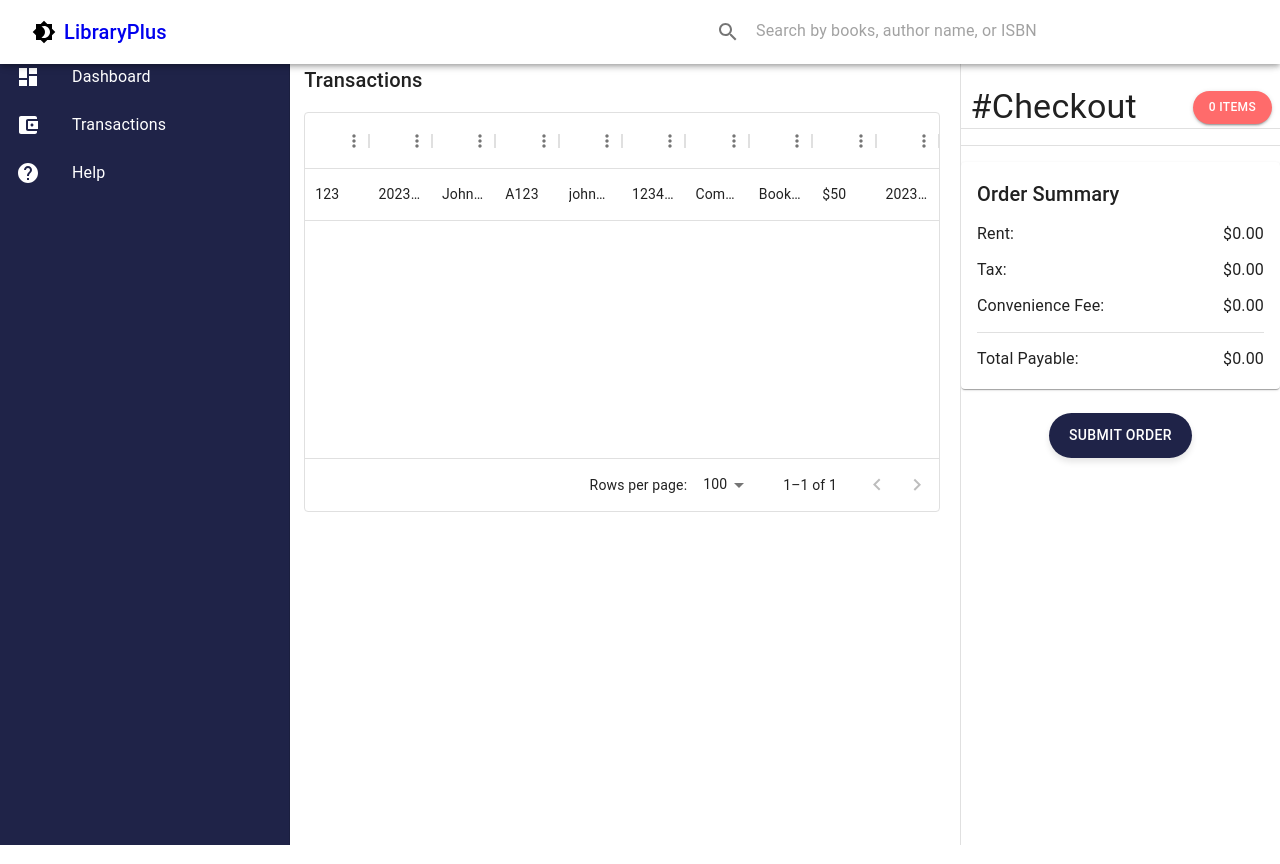
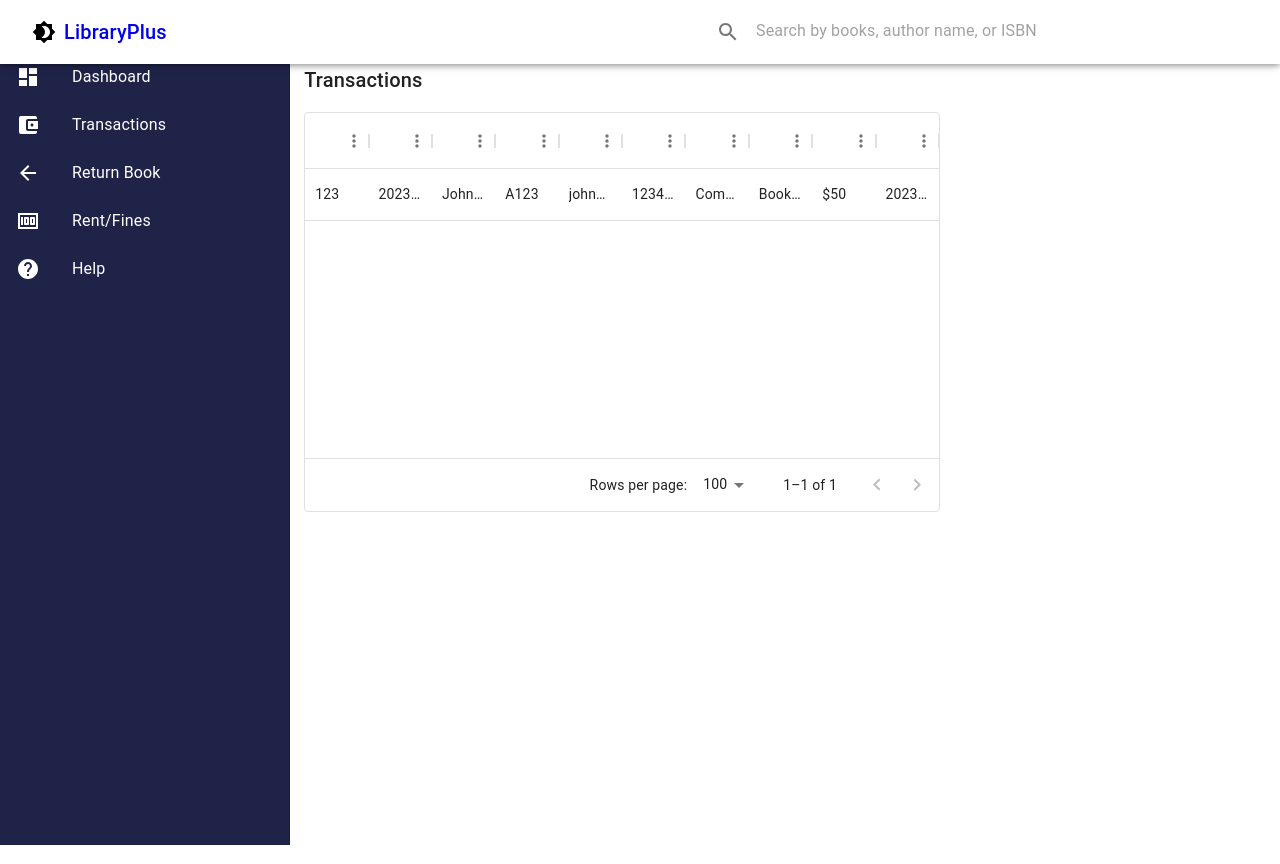
Before and after one commit to aryan-139/Libraryplus, a React (Create React App) app in the folder client/: page /transactions in a window 1280 px wide. Built offline with nearby package versions, Linux system fonts and the light colour scheme.

Commit message:
post submit working

```diff
--- a/client/package.json
+++ b/client/package.json
@@ -12,6 +12,7 @@
     "@testing-library/jest-dom": "^5.17.0",
     "@testing-library/react": "^13.4.0",
     "@testing-library/user-event": "^13.5.0",
+    "axios": "^1.4.0",
     "react": "^18.2.0",
     "react-dom": "^18.2.0",
     "react-redux": "^8.1.2",
--- a/client/src/App.js
+++ b/client/src/App.js
@@ -10,6 +10,7 @@ import { CartProvider } from './states/CardContext';
 import Transactions from './pages/Transactions';
 import { CssBaseline, ThemeProvider } from '@mui/material';
 import { lightTheme, darkTheme } from './theme/Theme'; // Import lightTheme and darkTheme
+import TransactionComplete from './pages/TransactionComplete';
 
 const App = ({ view }) => {
   let content;
@@ -37,6 +38,9 @@ const App = ({ view }) => {
     case 'help':
       content = <Checkout />;
       break;
+    case 'paid':
+      content=<TransactionComplete/>
+      break;
     default:
       content = <Dashboard />;
   }
@@ -49,7 +53,8 @@ const App = ({ view }) => {
           <Navbar setSearchQuery={setSearchQuery} toggleTheme={toggleTheme} currentTheme={currentTheme} />
           <CustomDrawer />
           {content}
-          <CheckoutPanel />
+          {/**can change when to show checkout panel and when to not show it */}
+          {(view === 'checkout' || view === 'dashboard') && <CheckoutPanel view={view} />}
         </ThemeProvider>
       </CartProvider>
     </div>
--- a/client/src/components/CheckoutPanel.js
+++ b/client/src/components/CheckoutPanel.js
@@ -19,7 +19,7 @@ const RightAlignedDrawer = styled(Drawer)(({ theme }) => ({
   },
 }));
 
-const CheckoutPanel = () => {
+const CheckoutPanel = ({view}) => {
   const { selectedBooks, removeFromCart } = useCart();
   const [message, setMessage]=useState('');
   const navigate=useNavigate();
@@ -96,7 +96,7 @@ const CheckoutPanel = () => {
       <OrderSummary />
       <br />
 
-      <Button onClick={handleSubmitOrder} variant="contained" sx={{backgroundColor: '#1F2348',color: 'white',borderRadius: '30px',marginLeft: 'auto',marginRight: 'auto', padding: '10px 20px', boxShadow: '0px 4px 6px rgba(0, 0, 0, 0.1)', transition: 'background-color 0.3s','&:hover': {  backgroundColor: '#28358C',},
+      <Button onClick={handleSubmitOrder} variant="contained" sx={{display: view !== 'checkout' ? 'block' : 'none', backgroundColor: '#1F2348',color: 'white',borderRadius: '30px',marginLeft: 'auto',marginRight: 'auto', padding: '10px 20px', boxShadow: '0px 4px 6px rgba(0, 0, 0, 0.1)', transition: 'background-color 0.3s','&:hover': {  backgroundColor: '#28358C',},
         }}
       >
       Submit Order
--- a/client/src/components/Drawer.js
+++ b/client/src/components/Drawer.js
@@ -9,6 +9,8 @@ import { ListItem, ListItemButton, ListItemIcon, ListItemText } from '@mui/mater
 import DashboardIcon from '@mui/icons-material/Dashboard';
 import TransactionsIcon from '@mui/icons-material/AccountBalanceWallet';
 import HelpIcon from '@mui/icons-material/Help';
+import ReturnBookIcon from '@mui/icons-material/ArrowBack';
+import RentFinesIcon from '@mui/icons-material/Money';
 
 const drawerWidth = 290;
 
@@ -40,30 +42,52 @@ const CustomDrawer = () => {
         open
       >
         <List sx={{ color: 'white' }}>
+          {/**Dashboard ListItems */}
           <ListItem disablePadding>
             <ListItemButton component={Link} to="/" sx={{ '&:hover': { backgroundColor: '#28358C' } }}>
-              <ListItemIcon sx={{color:"white"}}>
+              <ListItemIcon sx={{ color: 'white' }}>
                 <DashboardIcon sx={{ color: 'inherit' }} />
               </ListItemIcon>
               <ListItemText primary="Dashboard" sx={{ color: 'inherit' }} />
             </ListItemButton>
           </ListItem>
+          {/**Transactions ListItems */}
           <ListItem disablePadding>
             <ListItemButton component={Link} to="/transactions" sx={{ '&:hover': { backgroundColor: '#28358C' } }}>
-              <ListItemIcon sx={{color:"white"}}>
+              <ListItemIcon sx={{ color: 'white' }}>
                 <TransactionsIcon sx={{ color: 'inherit' }} />
               </ListItemIcon>
               <ListItemText primary="Transactions" sx={{ color: 'inherit' }} />
             </ListItemButton>
           </ListItem>
+          {/**Return Book ListItems */}
           <ListItem disablePadding>
-            <ListItemButton component={Link} to="/help" sx={{ '&:hover': { backgroundColor: '#28358C' } }}>
-              <ListItemIcon sx={{color:"white"}}>
-                <HelpIcon sx={{ color: 'inherit' }} />
+            <ListItemButton component={Link} to="/return-book" sx={{ '&:hover': { backgroundColor: '#28358C' } }}>
+              <ListItemIcon sx={{ color: 'white' }}>
+                <ReturnBookIcon sx={{ color: 'inherit' }} />
               </ListItemIcon>
-              <ListItemText primary="Help" sx={{ color: 'inherit' }} />
+              <ListItemText primary="Return Book" sx={{ color: 'inherit' }} />
             </ListItemButton>
           </ListItem>
+          {/**Rent/Fines ListItems */}
+          <ListItem disablePadding>
+            <ListItemButton component={Link} to="/rent-fines" sx={{ '&:hover': { backgroundColor: '#28358C' } }}>
+              <ListItemIcon sx={{ color: 'white' }}>
+                <RentFinesIcon sx={{ color: 'inherit' }} />
+              </ListItemIcon>
+              <ListItemText primary="Rent/Fines" sx={{ color: 'inherit' }} />
+            </ListItemButton>
+          </ListItem>
+          {/**Help ListItems */}
+          <ListItem disablePadding>
+          <ListItemButton component={Link} to="/help" sx={{ '&:hover': { backgroundColor: '#28358C' } }}>
+            <ListItemIcon sx={{ color: 'white' }}>
+              <HelpIcon sx={{ color: 'inherit' }} />
+            </ListItemIcon>
+            <ListItemText primary="Help" sx={{ color: 'inherit' }} />
+          </ListItemButton>
+        </ListItem>
+
         </List>
       </Drawer>
     </Box>
--- a/client/src/components/OrderSummary.js
+++ b/client/src/components/OrderSummary.js
@@ -8,7 +8,6 @@ const OrderSummary = () => {
     const tax = 0.05 * orderRent;
     const convenienceFee = 0.02 * orderRent;
     const totalPayable = orderRent + tax + convenienceFee;
-    console.log(totalCheckoutAmount);
 
     const formatAmount = (amount) => {
       return amount.toFixed(2); // Formats amount to two decimal places
--- a/client/src/index.js
+++ b/client/src/index.js
@@ -14,6 +14,7 @@ root.render(
         <Route path="/checkout" element={<App view="checkout" />} /> {/* Route for checkout */}
         <Route path="/transactions" element={<App view="transactions" />} />
         <Route path="/help" element={<App view="help" />} />
+        <Route path="/paymentsuccessful" element={<App view="paid" />} />
       </Routes>
     </BrowserRouter>
   </React.StrictMode>
--- a/client/src/pages/Checkout.js
+++ b/client/src/pages/Checkout.js
@@ -1,6 +1,6 @@
 import React, { useState } from 'react';
 import { Container, Typography, Grid, TextField, Button, Divider } from '@mui/material';
-
+import axios from 'axios';
 import { useCart } from '../states/CardContext';
 import OrderSummary from '../components/OrderSummary';
 
@@ -16,11 +16,31 @@ const CheckoutPage = () => {
   const[contact,setContact]=useState('');
   const[email,setEmail]=useState('');
 
-  const handleSubmit = (event) => {
+  const handleSubmit = async (event) => {
     event.preventDefault();
-    // You can handle the form submission here
-    // For example, send the form data to the backend
-  };
+    const formData = {
+        fullName: firstName + ' ' + lastName,
+        rollNumber: rollNumber,
+        email: email,
+        contact: contact,
+        branch: branch,
+        billingAmount: 80,
+    };
+
+    console.log(formData)
+
+    try {
+        const response = await axios.post("http://0.0.0.0:8001/submit", formData);
+
+        if (response.status === 200) {
+            console.log("Success");
+        } else {
+            console.log("Error", response.status);
+        }
+    } catch (error) {
+        console.log("Error", error);
+    }
+};
 
   return (
     <div className='calibrate-layout'>
@@ -34,7 +54,7 @@ const CheckoutPage = () => {
       <Divider />
       <br />
       <Grid container spacing={3}>
-        <Grid item xs={12} md={6}> {/* Half width for medium screens */}
+        <Grid item xs={12} md={6}>
           <TextField
             label="First Name"
             fullWidth
@@ -43,7 +63,7 @@ const CheckoutPage = () => {
             onChange={(e) => setFirstName(e.target.value)}
           />
         </Grid>
-        <Grid item xs={12} md={6}> {/* Half width for medium screens */}
+        <Grid item xs={12} md={6}>
           <TextField
             label="Last Name"
             fullWidth
@@ -52,7 +72,7 @@ const CheckoutPage = () => {
             onChange={(e) => setLastName(e.target.value)}
           />
         </Grid>
-        <Grid item xs={12}> {/* Missing closing tag here */}
+        <Grid item xs={12}>
           <TextField
             label="Roll Number (Enter in IMH/100XX/XX format)"
             fullWidth
@@ -62,7 +82,7 @@ const CheckoutPage = () => {
           />
         </Grid>
 
-        <Grid item xs={12}> {/* Missing closing tag here */}
+        <Grid item xs={12}>
           <TextField
             label="Email Address"
             fullWidth
@@ -71,7 +91,7 @@ const CheckoutPage = () => {
             onChange={(e) => setEmail(e.target.value)}
           />
         </Grid>
-        <Grid item xs={12}> {/* Missing closing tag here */}
+        <Grid item xs={12}>
           <TextField
             label="Contact Number"
             fullWidth
@@ -95,6 +115,8 @@ const CheckoutPage = () => {
         </Grid>
       </Grid>
       <br />
+      <OrderSummary books={selectedBooks} />
+      <br/>
       <Button onClick={handleSubmit} variant="contained" sx={{backgroundColor: '#1F2348',color: 'white',borderRadius: '30px',marginLeft: 'auto', padding: '10px 20px', boxShadow: '0px 4px 6px rgba(0, 0, 0, 0.1)', transition: 'background-color 0.3s','&:hover': {  backgroundColor: '#28358C',},
         }}
       >
--- /dev/null
+++ b/client/src/pages/TransactionComplete.js
@@ -0,0 +1,9 @@
+import React from 'react'
+
+const TransactionComplete = () => {
+  return (
+    <div>TransactionComplete</div>
+  )
+}
+
+export default TransactionComplete
```
Also changed, not shown: 2 other files (tests, documents, lock files or other folders).
